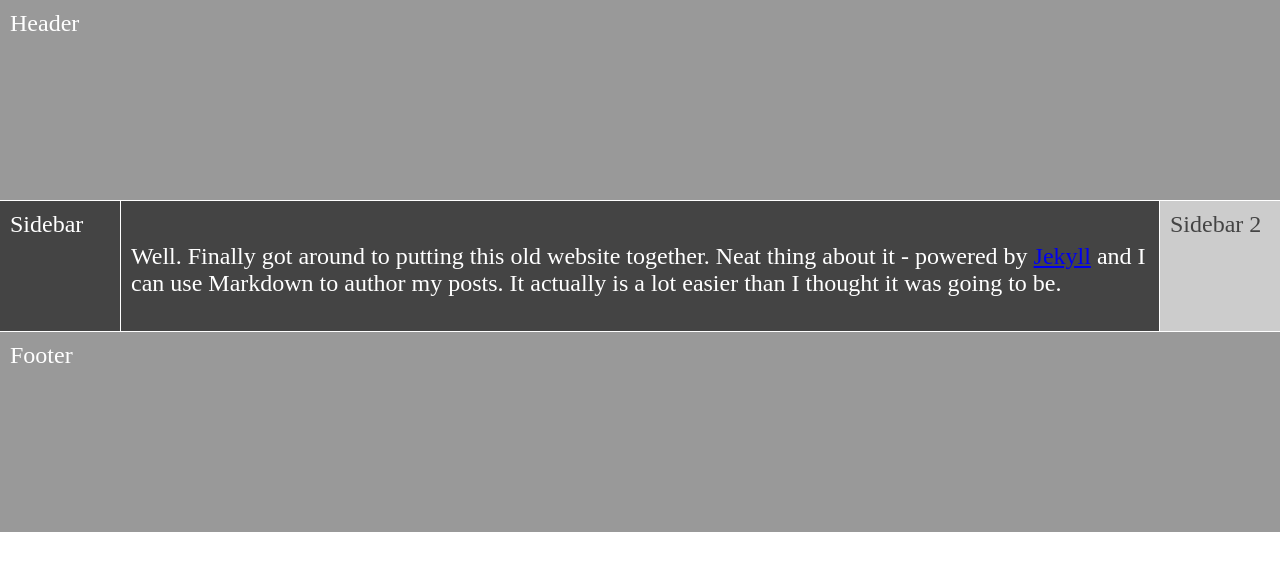
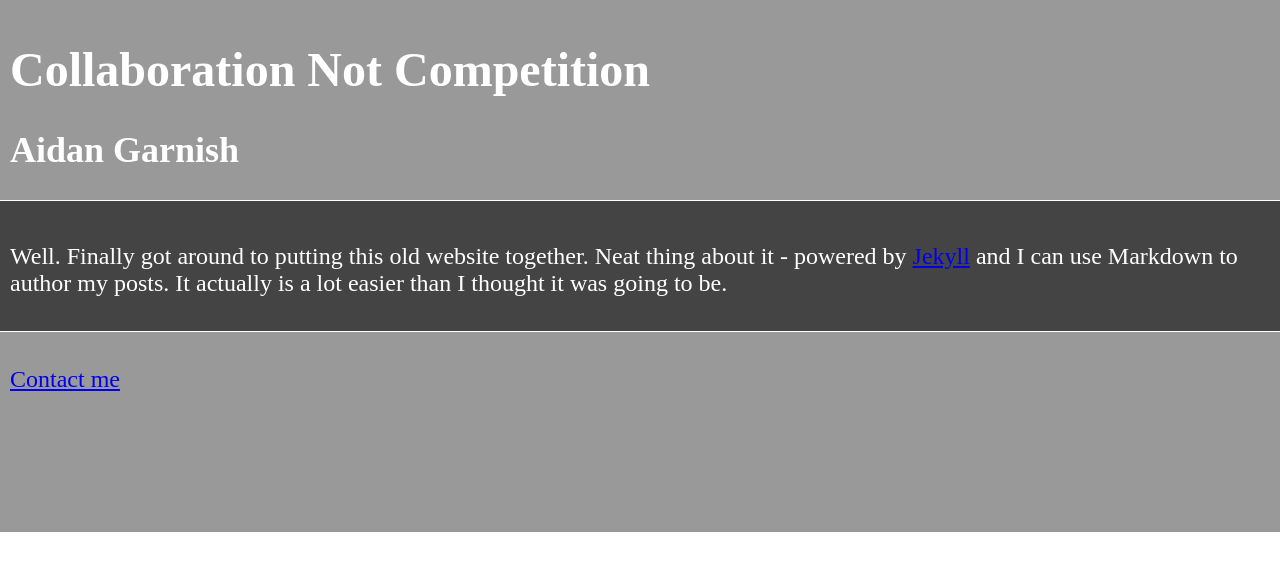
Before and after one commit to aidangarnish/aidangarnish.github.io, a Jekyll site: the page built from _posts/2019-06-20-first-post.md, in a window 1280 px wide. Shown: the top 571 px of the page. Built offline with Jekyll 4.4.1, drawn with Linux system fonts in a browser that asks for light colours.

Commit message:
Removed sidebars

```diff
--- a/_layouts/grid.html
+++ b/_layouts/grid.html
@@ -11,15 +11,28 @@
   <body>
 
 <div class="wrapper">
-    <div class="box header">Header</div>
-    <div class="box sidebar">Sidebar</div>
-    <div class="box sidebar2">Sidebar 2</div>
+    <div class="box header">
+        <h1>Collaboration Not Competition</h1>
+        <h2>Aidan Garnish</h2>
+    </div>
     <div class="box content">
         <h1>{{post.title}}</h1>
         {{ content }}
     </div>
-    <div class="box footer">Footer</div>
+    <div class="box footer">
+        <p><a href="mailto:garnish@outlook.com">Contact me</a></p>
+    </div>
   </div>
 
+    {% if site.google_analytics %}
+      <script>
+        (function(i,s,o,g,r,a,m){i['GoogleAnalyticsObject']=r;i[r]=i[r]||function(){
+        (i[r].q=i[r].q||[]).push(arguments)},i[r].l=1*new Date();a=s.createElement(o),
+        m=s.getElementsByTagName(o)[0];a.async=1;a.src=g;m.parentNode.insertBefore(a,m)
+        })(window,document,'script','//www.google-analytics.com/analytics.js','ga');
+        ga('create', '{{ site.google_analytics }}', 'auto');
+        ga('send', 'pageview');
+      </script>
+    {% endif %}
   </body>
   </html>
--- a/assets/css/gridstyle.css
+++ b/assets/css/gridstyle.css
@@ -2,15 +2,6 @@
 body {
     margin: 0px;
   }
-
-  .sidebar {
-          grid-area: sidebar;
-      }
-
-      .sidebar2 {
-          grid-area: sidebar2;
-      }
-
       .content {
           grid-area: content;
       }
@@ -33,7 +24,6 @@
       grid-gap: 1em;
       grid-template-areas:
        "header"
-       "sidebar"
        "content"
        "footer"
     }
@@ -41,11 +31,6 @@
       @media only screen and (min-width: 500px)  {
         .wrapper {
             grid-gap: 1px;
-            grid-template-columns: 20% auto;
-            grid-template-areas:
-            "header   header"
-            "sidebar  content"
-            "footer   footer";
         }
 
         .sidebar2{display: none;}
@@ -53,16 +38,9 @@
 
       @media only screen and (min-width: 600px)   {
           .wrapper {
-            grid-gap: 1px;
-              grid-template-columns: 120px auto 120px;
-              grid-template-areas:
-        "header  header  header"
-              "sidebar content sidebar2"
-              "footer  footer  footer";
               max-width: 100%;
           }
 
-          .sidebar2{display: inline;}
       }
 
   .box {
@@ -78,8 +56,3 @@
     background-color: #999;
     height: 180px;
   }
-
-  .sidebar2 {
-    background-color: #ccc;
-    color: #444;
-  }
```
